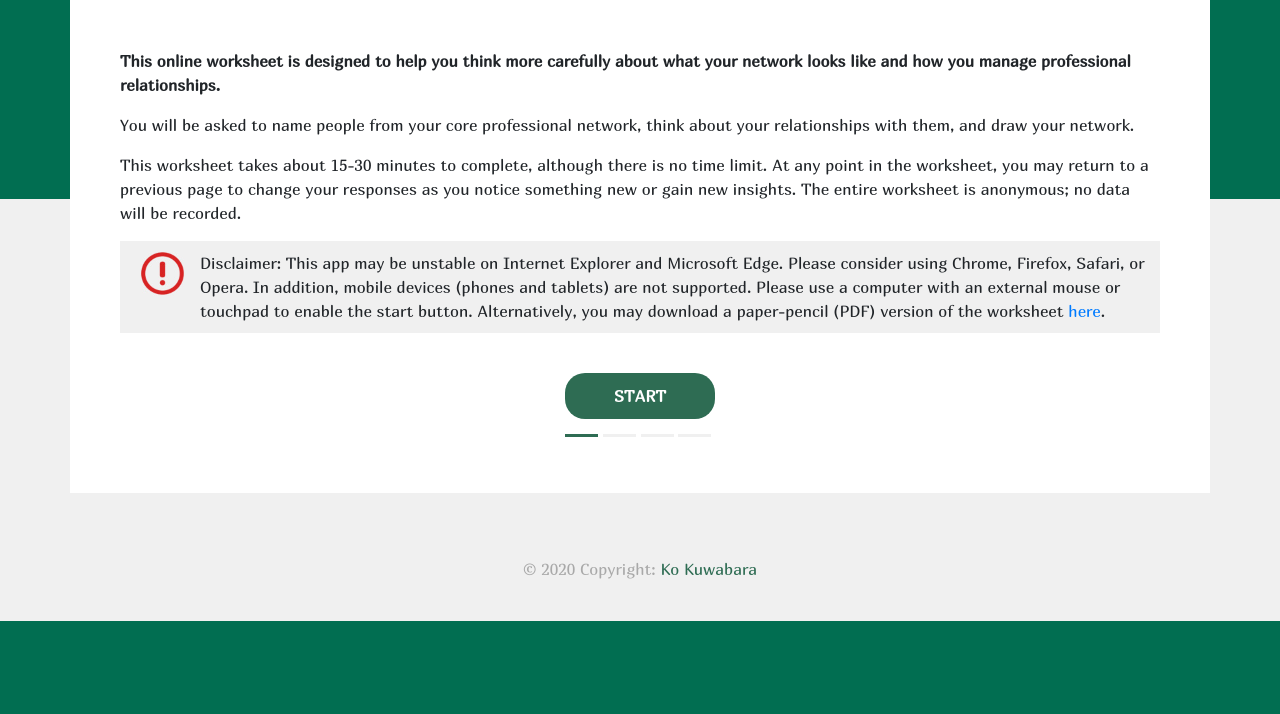
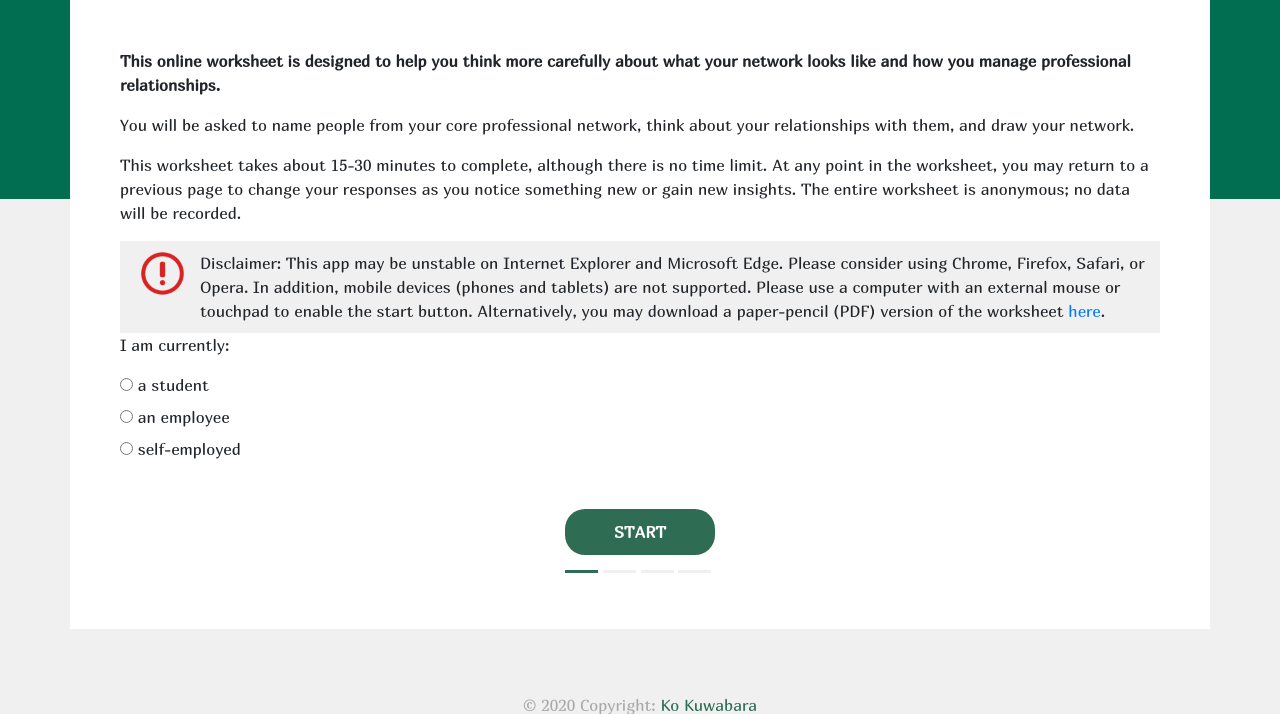
Before and after one commit to kokuwabara1976/networksheet, a Flask app: page / in a window 1280 px wide. Shown: the part 463-1177 px from the top of the page. Before the commit the page ends 1084 px from the top, so only its background shows below. Run offline with Flask 3, Linux system fonts and the light colour scheme; some libraries are stand-ins or nearby versions.

Commit message:
work status radio button

```diff
--- a/templates/landing.html
+++ b/templates/landing.html
@@ -41,6 +41,12 @@
           <div class="note">
             <p>Disclaimer: This app may be unstable on Internet Explorer and Microsoft Edge. Please consider using Chrome, Firefox, Safari, or Opera. In addition, mobile devices (phones and tablets) are not supported. Please use a computer with an external mouse or touchpad to enable the start button.
               Alternatively, you may download  a paper-pencil (PDF) version of the worksheet <a href="/static/img/NETWORKsheet.pdf" target="_blank">here</a>.</p>
+          </div>
+          <div class="radio-container" style="margin-bottom: 20px;">
+            <p>I am currently:</p>
+            <label><input type="radio" name="status" value="student"> a student</label><br>
+            <label><input type="radio" name="status" value="employee"> an employee</label><br>
+            <label><input type="radio" name="status" value="self-employed"> self-employed</label>
           </div>
           <div class="btn-container">
             <a class="btn-custom btn" href="/who" role="button" onclick="isMobile()">START</a>
```
